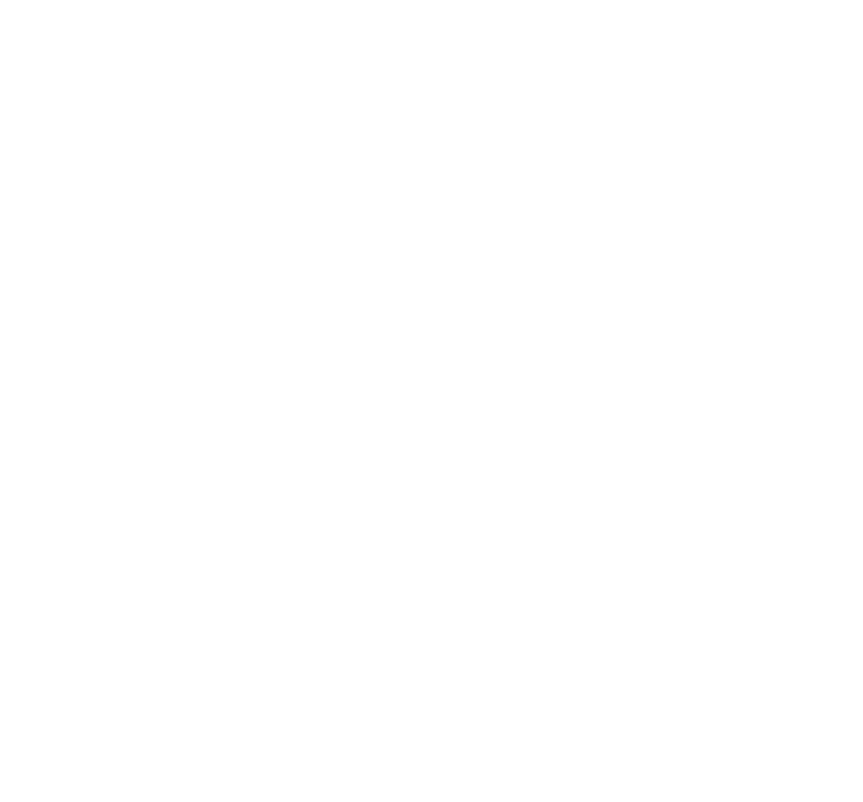
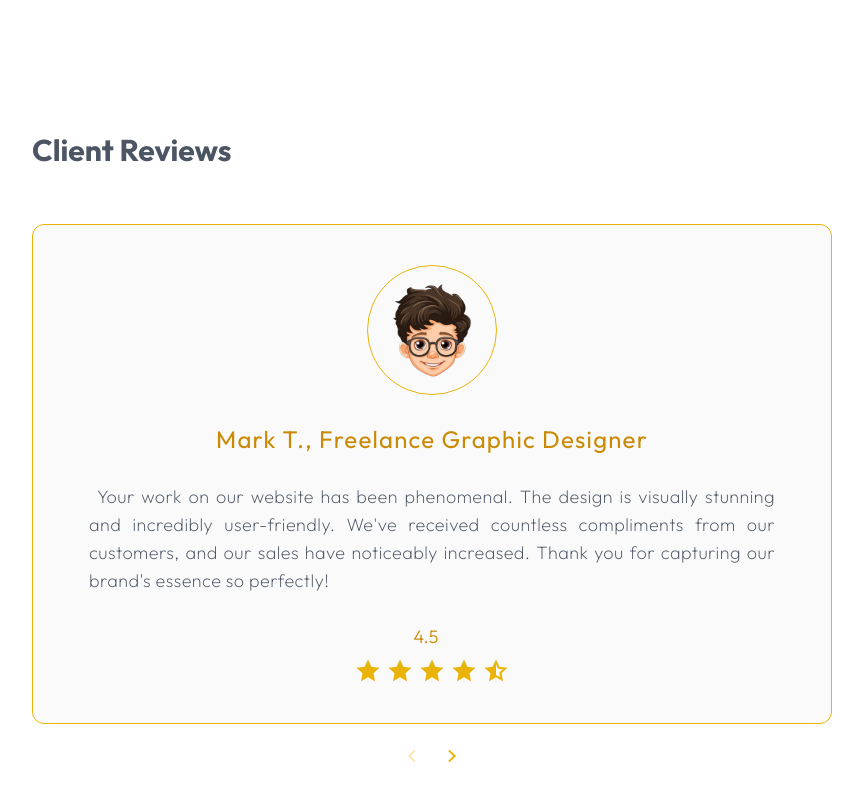
Before and after one commit to mektefaie/endo-illustrated, a Next.js app: page / in a window 1280 px wide. Shown: the part 3280-4082 px from the top of the page, without its empty margins (208-1071 px from the left). Before the commit the page ends 3332 px from the top, so only its background shows below. Built offline with nearby package versions, Linux system fonts and the light colour scheme.

Commit message:
add Review section with animation

```diff
--- a/src/app/page.js
+++ b/src/app/page.js
@@ -1,6 +1,7 @@
 import About from '@/components/About';
 import Experience from '@/components/Experience';
 import Hero from '@/components/Hero';
+import Reviews from '@/components/Reviews';
 import Skills from '@/components/Skills';
 
 export default function Home() {
@@ -10,6 +11,7 @@
       <About />
       <Experience />
       <Skills />
+      <Reviews />
     </div>
   );
 }
--- /dev/null
+++ b/src/components/Reviews.jsx
@@ -0,0 +1,208 @@
+'use client';
+
+import { arrowIcons, reviewsData, starIcons } from '@/assets';
+import { motion, useAnimate } from 'motion/react';
+import Image from 'next/image';
+import { useEffect, useRef, useState } from 'react';
+import Heading from './sub/Heading';
+
+const Reviews = () => {
+  const [index, setIndex] = useState(0);
+  const [isAnimating, setIsAnimating] = useState(false);
+
+  // imperative animate from motion/react
+  const [scope, animate] = useAnimate();
+
+  // refs to each slide element
+  const slides = useRef([]);
+
+  // helper to safely get node
+  const getSlide = i => slides.current[i];
+
+  // POSITION ALL SLIDES ON MOUNT (initial layout)
+  useEffect(() => {
+    if (!slides.current || slides.current.length === 0) return;
+
+    slides.current.forEach((el, i) => {
+      if (!el) return;
+      // put active slide centered, others off to the right
+      if (i === index) {
+        // visible
+        el.style.transform = 'translateX(0%) scale(1) rotate(0deg)';
+        el.style.opacity = '1';
+        el.style.zIndex = '2';
+      } else {
+        // hidden to the right initially
+        el.style.transform = 'translateX(100%) scale(0.95) rotate(0deg)';
+        el.style.opacity = '0';
+        el.style.zIndex = '1';
+      }
+      // ensure element is positioned absolutely (your classes already set this)
+      el.style.willChange = 'transform, opacity';
+    });
+    // eslint-disable-next-line react-hooks/exhaustive-deps
+  }, []);
+
+  // core slide function: dir = +1 (next) or -1 (prev)
+  const slide = async dir => {
+    if (isAnimating) return;
+    const next = index + dir;
+    if (next < 0 || next >= reviewsData.length) return;
+
+    setIsAnimating(true);
+
+    const prevEl = getSlide(index);
+    const nextEl = getSlide(next);
+
+    if (!prevEl || !nextEl) {
+      setIsAnimating(false);
+      return;
+    }
+
+    // Prepare next element visually BEFORE animating so it sits on top
+    const fromX = dir > 0 ? '100%' : '-100%';
+    const incomingRotate = dir > 0 ? 25 : -25; // angled when coming in
+    nextEl.style.transform = `translateX(${fromX}) scale(0.95) rotate(${incomingRotate}deg)`;
+    nextEl.style.opacity = '0';
+    nextEl.style.zIndex = '3'; // make sure incoming sits above previous
+
+    // set prev z-index a bit lower so it looks like it moves under
+    prevEl.style.zIndex = '2';
+
+    // Animate previous card to scale down and rotate (go under)
+    const prevAnim = animate(
+      prevEl,
+      {
+        scale: 0.4,
+        rotate: index % 2 === 0 ? 10 : -10, // alternating rotation for variety
+        opacity: 0.9,
+        // slight x offset so it feels like it's pushed under
+        x: dir > 0 ? '-10%' : '10%',
+      },
+      {
+        duration: 0.4,
+        easing: 'ease-in-out',
+      }
+    );
+
+    // Animate incoming card sliding into place on top
+    const incomingAnim = animate(
+      nextEl,
+      {
+        x: [fromX, '0%'],
+        opacity: [0, 1],
+        scale: [0.95, 1],
+        rotate: [incomingRotate, 0],
+      },
+      {
+        duration: 0.78,
+        delay: 0.08,
+        easing: 'ease-out',
+      }
+    );
+
+    // wait for both animations to finish
+    try {
+      await Promise.all([prevAnim, incomingAnim]);
+    } catch (e) {
+      // ignore animation errors
+    }
+
+    // normalize z-indexes after animation
+    prevEl.style.zIndex = '1';
+    nextEl.style.zIndex = '2';
+
+    // keep the previous scaled/rotated look (visual choice). If you prefer to
+    // reset prev card to offscreen (right/left) so it doesn't remain visible,
+    // uncomment the next line to push prev offscreen:
+    // prevEl.style.transform = `translateX(${dir > 0 ? '-100%' : '100%'}) scale(0.95) rotate(0deg)`, prevEl.style.opacity='0';
+
+    // update index (this is safe now)
+    setIndex(next);
+
+    // re-enable interaction
+    setIsAnimating(false);
+  };
+
+  return (
+    <div ref={scope} className="my-20 px-6 md:px-20 lg:px-40 xl:px-60">
+      <Heading text={'Client Reviews'} />
+      <div className="flex flex-col items-center justify-center">
+        {/* container can still use motion for entry if desired */}
+        <motion.div
+          initial={{ opacity: 0, x: -120 }}
+          whileInView={{ opacity: 1, x: 0 }}
+          viewport={{ once: true }}
+          transition={{ duration: 0.42 }}
+          className="relative w-[800px] lg:w-[600px] md:w-[95%] sm:w-[280px] min-h-[500px] lg:min-h-[450px] md:min-h-[400px] sm:min-h-[600px] flex items-center justify-center overflow-hidden"
+        >
+          {reviewsData.map((review, i) => (
+            <div
+              // note: we use plain divs here and animate them imperatively via useAnimate
+              key={i}
+              ref={el => (slides.current[i] = el)}
+              className="absolute inset-0 flex flex-col items-center justify-center gap-y-7 lg:gap-y-4 border border-yellow-500 bg-zinc-50 p-14 lg:p-5 min-h-full box-border rounded-xl"
+            >
+              <Image
+                src={review.image}
+                alt={review.name}
+                width={130}
+                height={130}
+                className="w-[130px] aspect-square rounded-full border border-yellow-500 p-4 object-contain"
+              />
+              <h1 className="text-2xl md:text-xl text-center tracking-wider text-yellow-600">
+                {review.name}
+              </h1>
+              <p className="text-lg md:text-sm text-justify font-extralight tracking-wide text-gray-600 first-letter:pl-2">
+                {review.comment}
+              </p>
+              <div className="flex flex-col items-center justify-center gap-y-2">
+                <span className="text-lg font-light text-yellow-600 mr-3">
+                  {review.stars.reduce((sum, item) => sum + item, 0).toFixed(1)}
+                </span>
+                <div className="flex items-center gap-x-2 text-2xl text-yellow-500">
+                  {review.stars.map((star, si) => (
+                    <span key={si}>
+                      {star === 1 ? starIcons[0] : starIcons[1]}
+                    </span>
+                  ))}
+                </div>
+              </div>
+            </div>
+          ))}
+        </motion.div>
+
+        {/* controls */}
+        <div className="flex gap-x-4 text-4xl text-yellow-500 mt-5">
+          <button
+            className={`${
+              index === 0
+                ? 'opacity-30 pointer-events-none'
+                : 'opacity-100 pointer-events-auto'
+            } hover:scale-150 transition-transform`}
+            onClick={() => slide(-1)}
+            disabled={isAnimating || index === 0}
+            aria-label="previous"
+          >
+            {arrowIcons[0]}
+          </button>
+
+          <button
+            className={`${
+              index === reviewsData.length - 1
+                ? 'opacity-30 pointer-events-none'
+                : 'opacity-100 pointer-events-auto'
+            } hover:scale-150 transition-transform`}
+            onClick={() => slide(1)}
+            disabled={isAnimating || index === reviewsData.length - 1}
+            aria-label="next"
+          >
+            {arrowIcons[1]}
+          </button>
+        </div>
+      </div>
+    </div>
+  );
+};
+
+export default Reviews;
```
